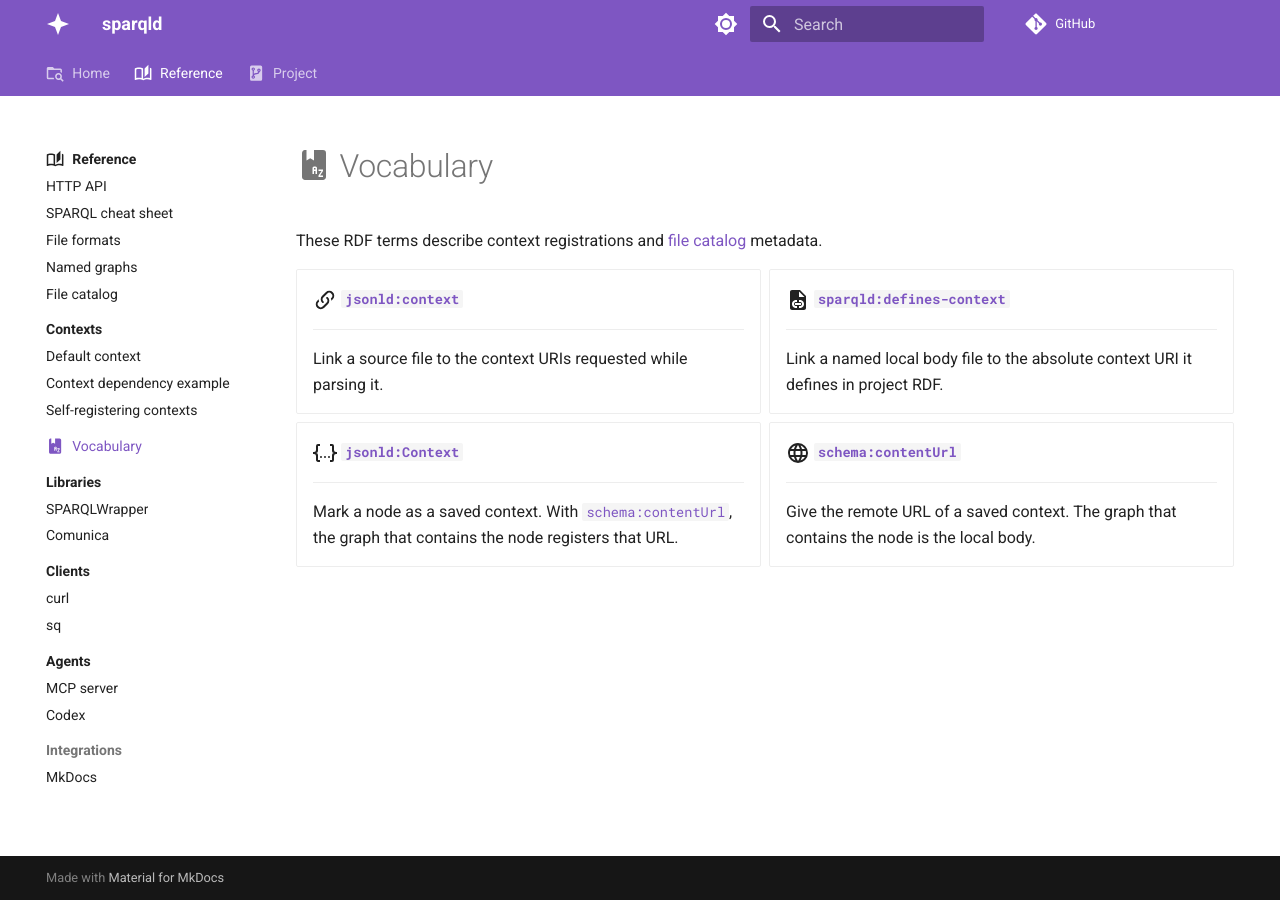
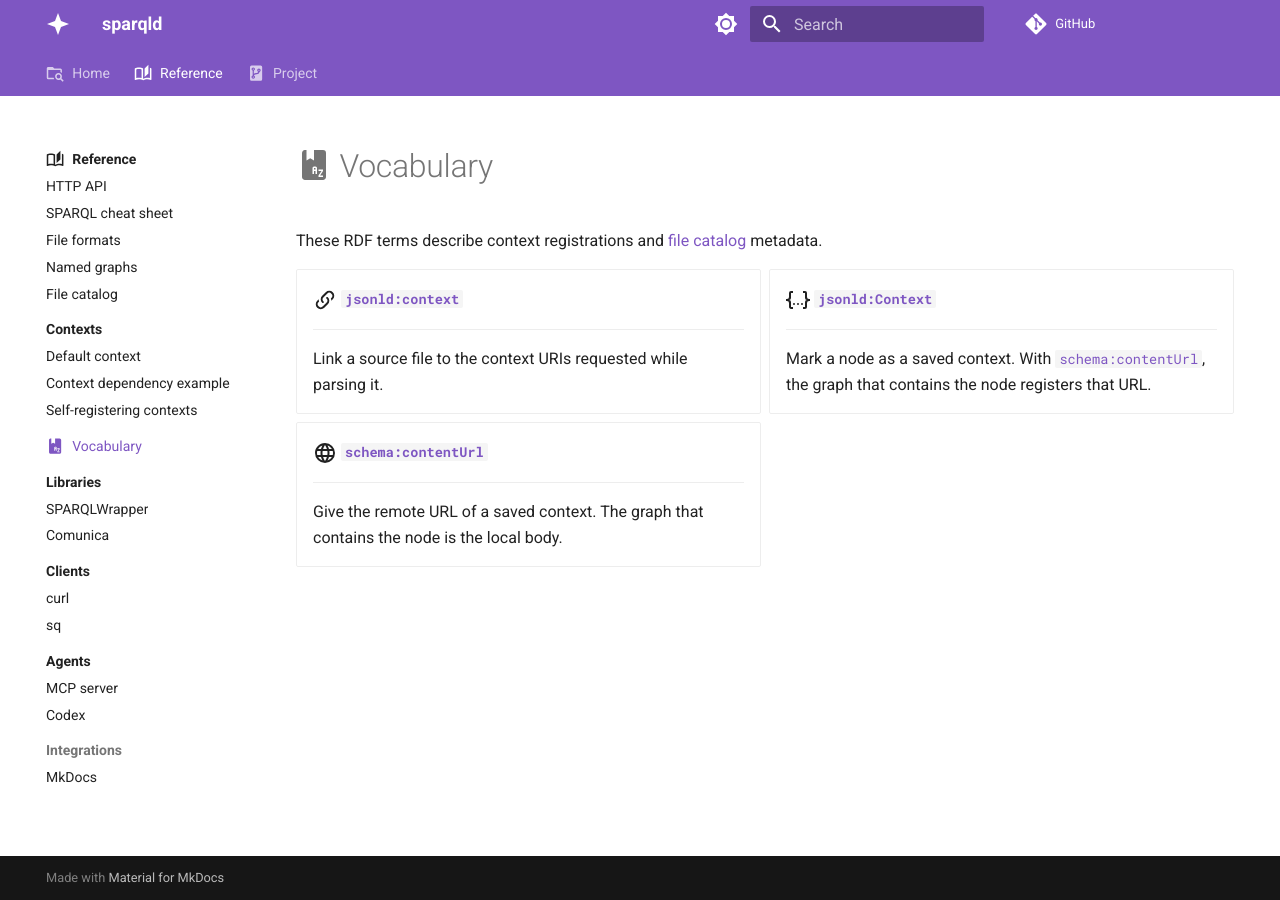
Before and after one commit to iolanta-tech/sparqld, an MkDocs documentation site: the page built from docs/reference/vocabulary/index.md, in a window 1280 px wide. Built offline with MkDocs 1.6.1 and Material for MkDocs 9.7.7, drawn with Linux system fonts in a browser that asks for light colours; comment, search, counter and statistics services are not loaded.

Commit message:
Remove `sparqld:defines-context` from the vocabulary

```diff
--- a/docs/reference/vocabulary/index.md
+++ b/docs/reference/vocabulary/index.md
@@ -25,12 +25,6 @@ These RDF terms describe context registrations and
 
     Link a source file to the context URIs requested while parsing it.
 
--   :material-file-link:{ .lg .middle } **[`sparqld:defines-context`](https://sparqld.iolanta.tech/defines-context)**
-
-    ---
-
-    Link a named local body file to the absolute context URI it defines in project RDF.
-
 -   :material-code-json:{ .lg .middle } **[`jsonld:Context`](http://www.w3.org/ns/json-ld#Context)**
 
     ---
```
